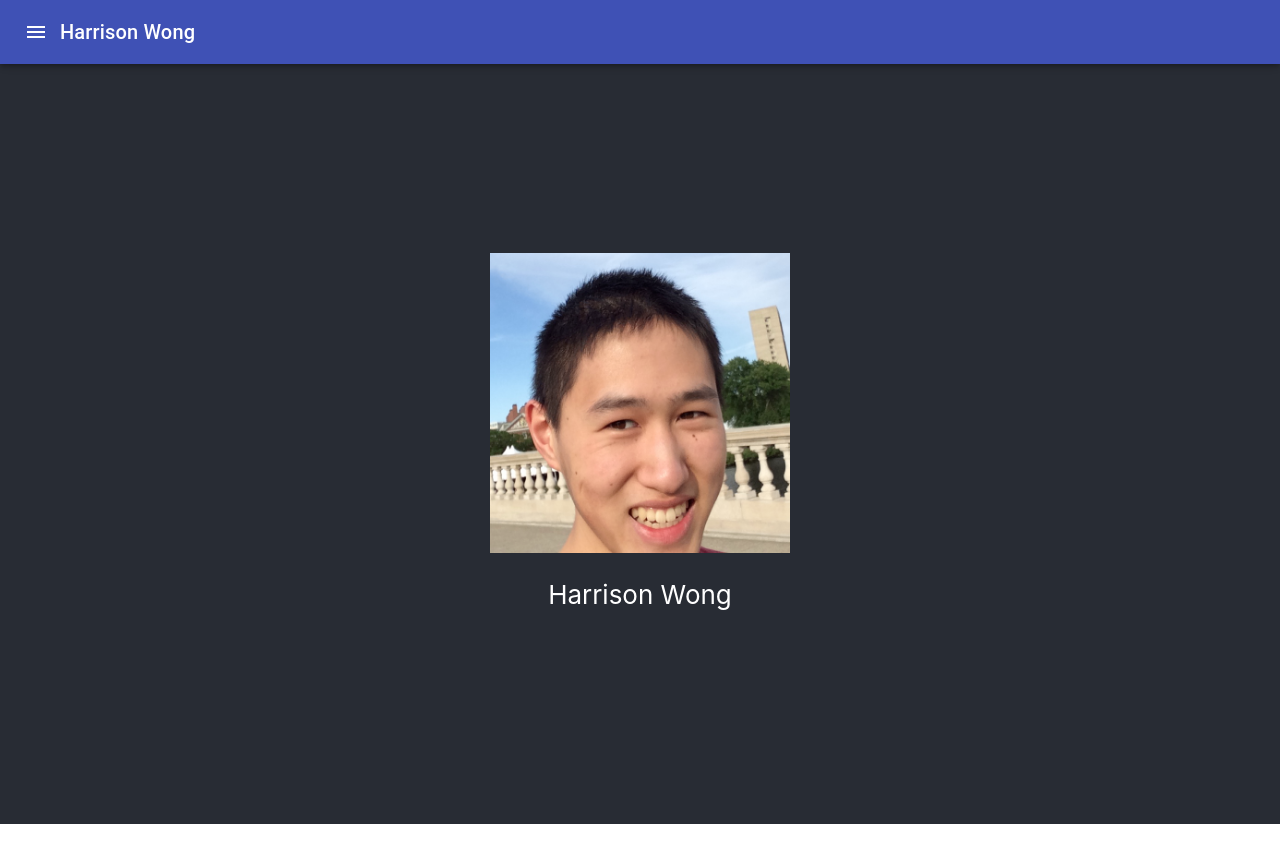
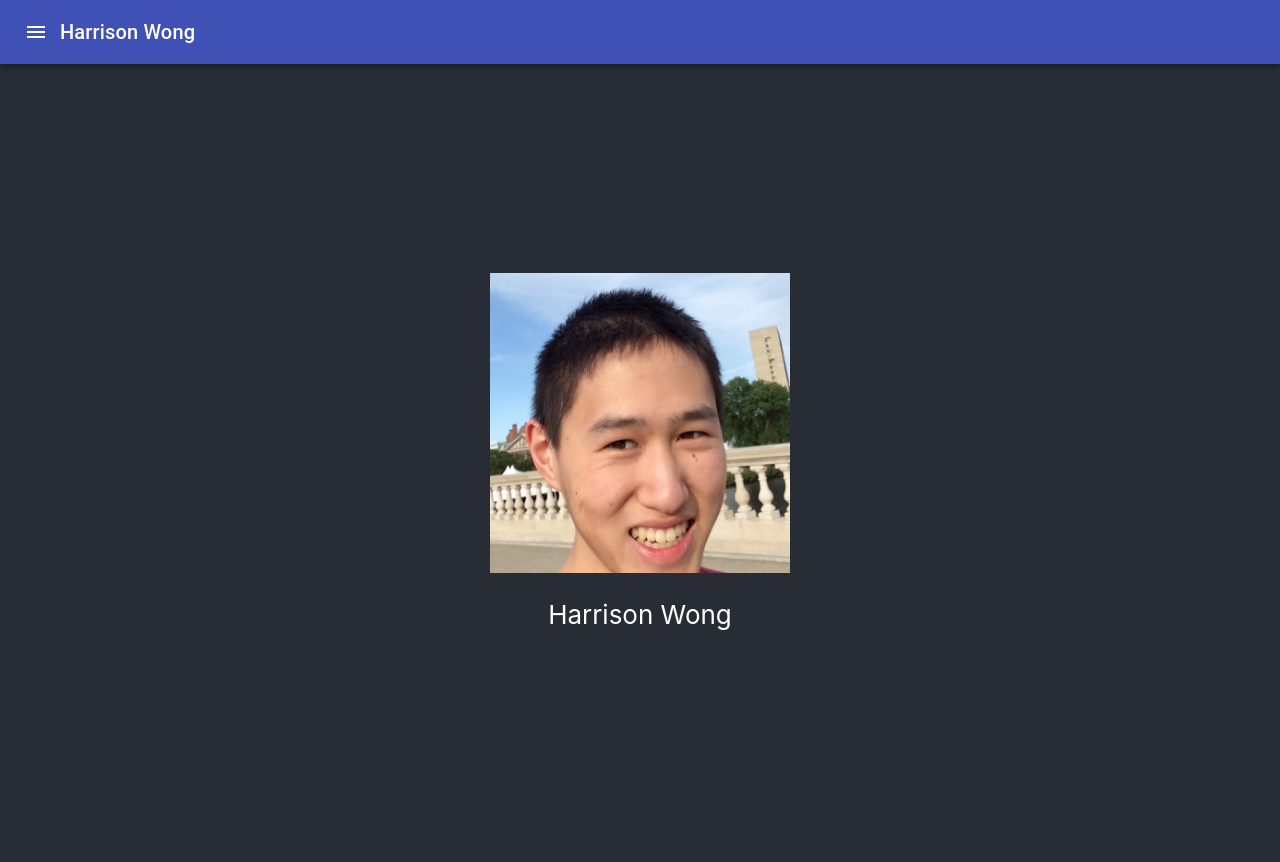
Before and after one commit to harrisonjwong/personal-website, a React (Create React App) app: page /#/ in a window 1280 px wide. Before the commit the page ends 824 px from the top, so only its background shows below. Built offline with nearby package versions, Linux system fonts and the light colour scheme.

Commit message:
Try again at fixing white space issues

```diff
--- a/src/Face.css
+++ b/src/Face.css
@@ -5,7 +5,7 @@
 
 .faceHeader {
   background-color: #282c34;
-  min-height: 95vh;
+  min-height: 100vh;
   display: flex;
   flex-direction: column;
   align-items: center;
--- a/src/Projects.css
+++ b/src/Projects.css
@@ -40,5 +40,5 @@
 .projectsBackground {
   background-color: #282c34;
   font-size: calc(10px + 2vmin);
-  min-height: 95vh;
+  min-height: 100vh;
 }
```
